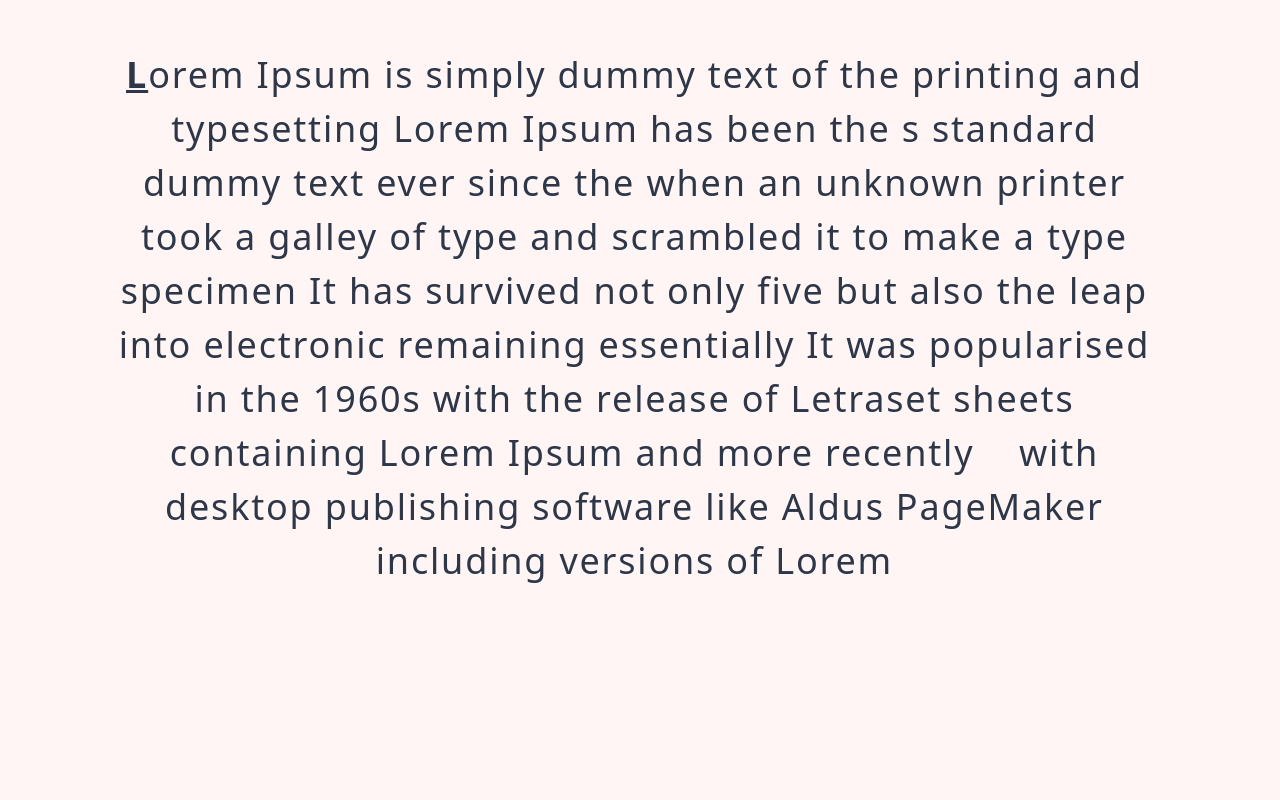
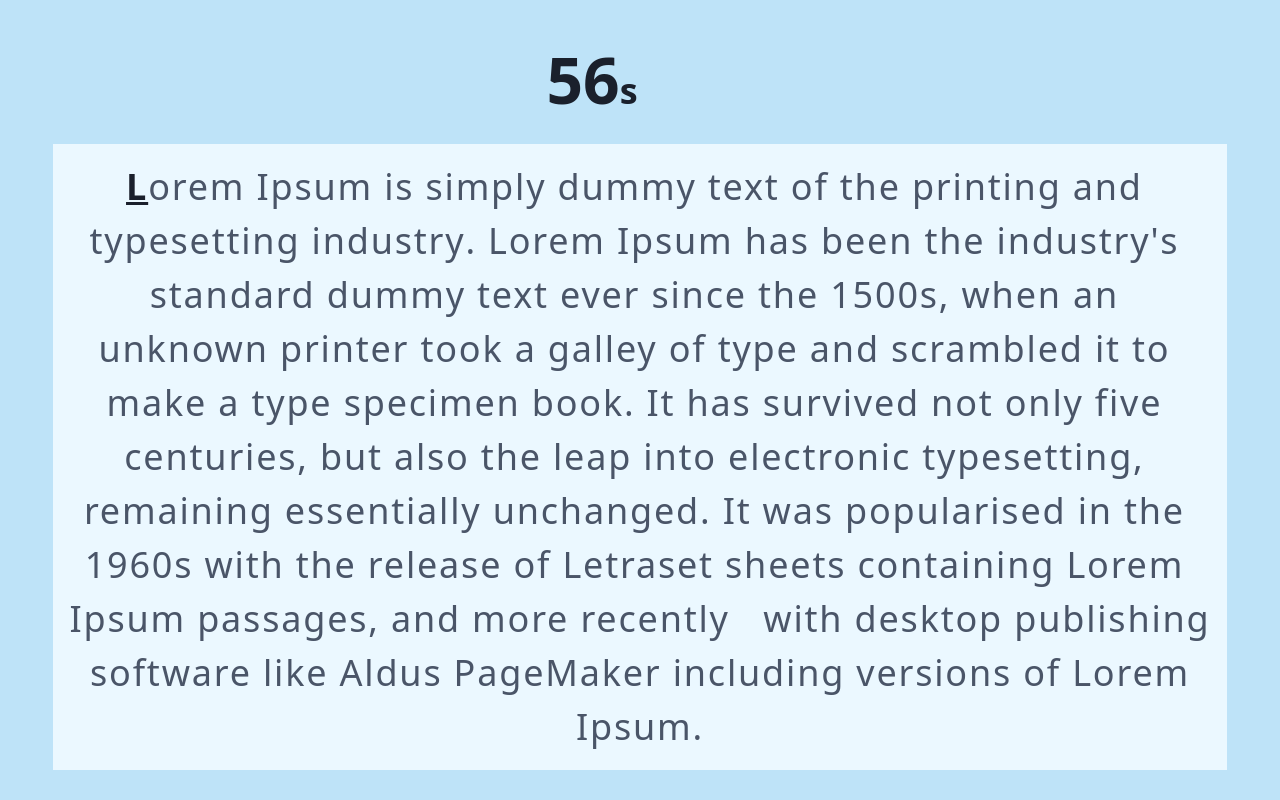
Before and after one commit to JovicaSusa/typee, a React (Create React App) app: page / in a window 1280 px wide. Built offline with nearby package versions, Linux system fonts and the light colour scheme.

Commit message:
Design changes; count wpm

```diff
--- a/public/index.html
+++ b/public/index.html
@@ -26,7 +26,7 @@
     -->
     <title>React App</title>
   </head>
-  <body class="bg-red-100">
+  <body class="bg-blue-200">
     <noscript>You need to enable JavaScript to run this app.</noscript>
     <div id="root"></div>
     <!--
--- a/src/components/App.js
+++ b/src/components/App.js
@@ -4,14 +4,40 @@
 
 class App extends React.Component {
   state = {
-    text: "Lorem Ipsum is simply dummy text of the printing and typesetting industry. Lorem Ipsum has been the industry's standard dummy text ever since the 1500s, when an unknown printer took a galley of type and scrambled it to make a type specimen book. It has survived not only five centuries, but also the leap into electronic typesetting, remaining essentially unchanged. It was popularised in the 1960s with the release of Letraset sheets containing Lorem Ipsum passages, and more recently    with desktop publishing software like Aldus PageMaker including versions of Lorem Ipsum.",
+    text: "Lorem Ipsum is simply dummy text of the printing and typesetting industry. Lorem Ipsum has been the industry's standard dummy text ever since the 1500s, when an unknown printer took a galley of type and scrambled it to make a type specimen book. It has survived not only five centuries, but also the leap into electronic typesetting, remaining essentially unchanged. It was popularised in the 1960s with the release of Letraset sheets containing Lorem Ipsum passages, and more recently   with desktop publishing software like Aldus PageMaker including versions of Lorem Ipsum.",
     typedText: "",
     mistypedIndexes: [],
     currentIndex: 0,
+    countdownValue: null,
+    wordsPerMin: null
+  }
+
+  counter = 60;
+
+  componentDidMount() {
+    this.interval = setInterval(() => {
+      this.setState({ countdownValue: this.counter-- });
+
+      let passedTime = 60 - this.counter;
+      let typedWords = this.state.text
+        .substring(0, this.state.currentIndex + 1)
+        .split(" ").length - 1;
+
+      if (typedWords > 0) {
+        let wordsPerMin = parseInt((typedWords / passedTime) * 60);
+        this.setState({ wordsPerMin });
+      }
+    }, 1000);
+  }
+
+  componentDidUpdate() {
+    if(this.state.countdownValue == 0) {
+      clearInterval(this.interval);
+    }
   }
 
   createCharacters = () => {
-    let newText = this.state.text.replace(/ /g, '\u00a0').match(/\w+\s+/g);
+    let newText = this.state.text.replace(/ /g, '\u00a0').match(/\w+|\s+|,|./g);
     let letterIndex = 0;
 
     return [...newText].map((word, i) => {
@@ -23,11 +49,11 @@
         }
 
         if (this.state.currentIndex === letterIndex) {
-          classes += " underline";
+          classes += " underline text-gray-900";
         }
 
         if (this.state.currentIndex >= letterIndex) {
-          classes += " font-bold"
+          classes += " font-bold text-gray-900"
         }
 
         letterIndex += 1;
@@ -68,7 +94,16 @@
 
   render() {
     return (
-      <div className="w-full flex flex-wrap justify-center text-4xl text-gray-800 py-12 px-24 tracking-wider whitespace-pre-wrap">
+      <div className="flex flex-wrap justify-center">
+        <div className="flex justify-center mt-4 p-4 text-6xl font-bold text-gray-900 items-end">
+          <div className="px-12">
+          {this.state.countdownValue}<span className="inline-block text-4xl">{this.state.countdownValue ? "s" : ""}</span>
+          </div>
+          <div className="px-12">
+            {this.state.wordsPerMin}<span className="inline-block text-4xl">{this.state.wordsPerMin ? "wpm" : ""}</span>
+          </div>
+        </div>
+        <div className="bg-blue-100 w-11/12 flex flex-wrap justify-center text-4xl text-gray-700 px-4 py-4 tracking-wider">
           <form>
             <input
               val={this.state.typedText}
@@ -79,6 +114,7 @@
           </form>
           {this.createCharacters()}
         </div>
+      </div>
     )
   }
 };
```
Lines whose indentation alone changed are shown as unchanged.
